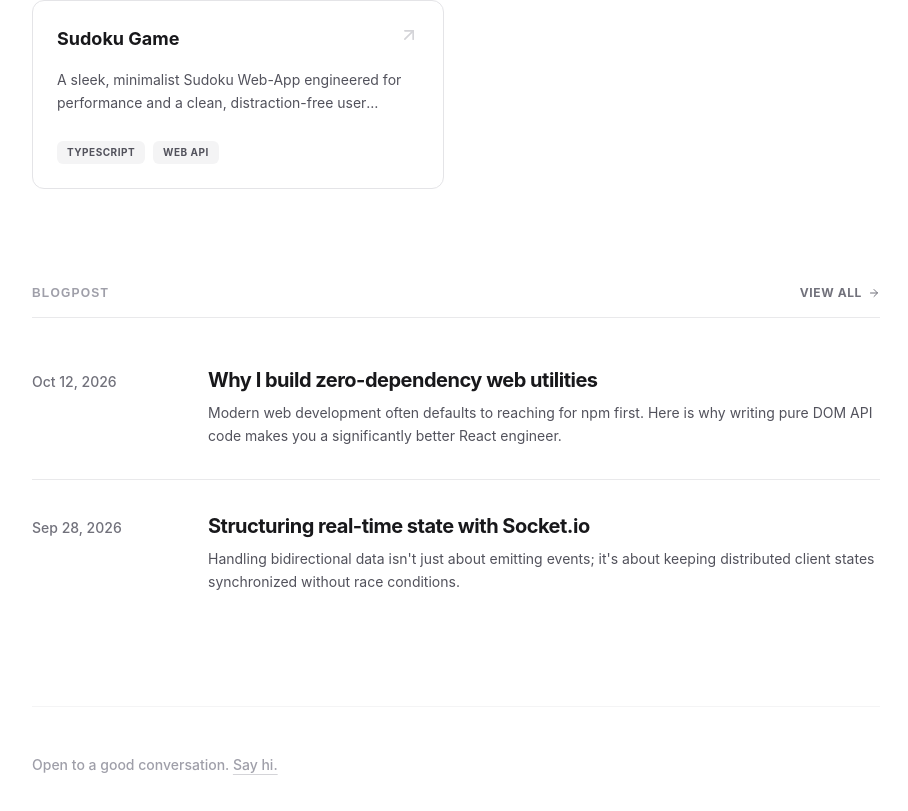
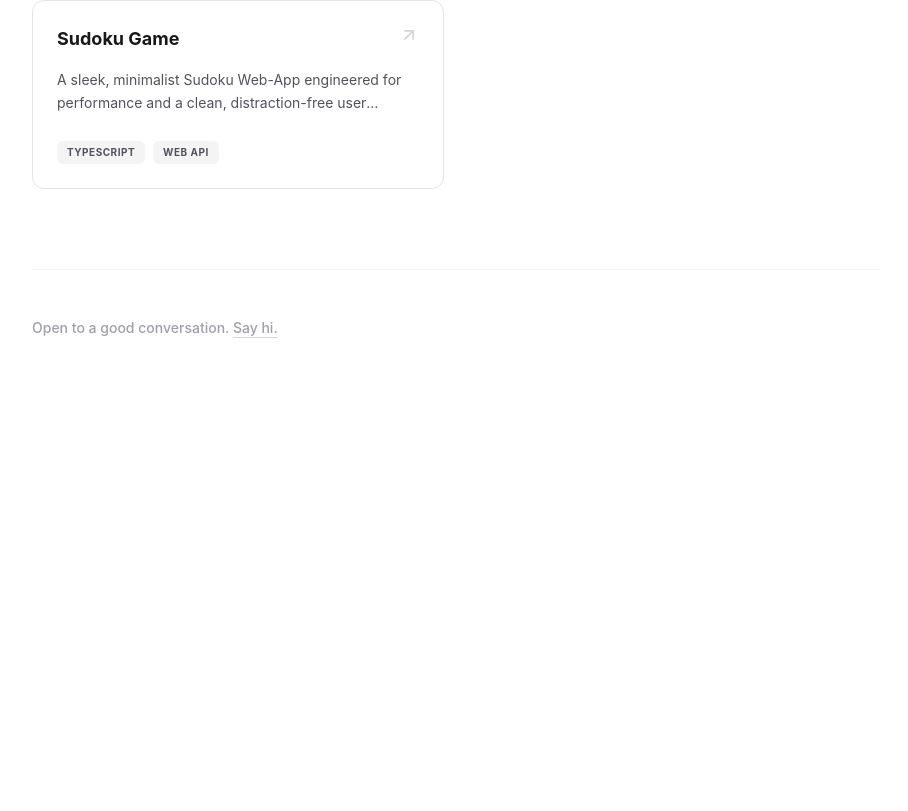
Before and after one commit to amanvite/amanvite.github.io, a React (Vite) app: page / in a window 1280 px wide. Shown: the part 1576-2387 px from the top of the page, without its empty margins (184-1092 px from the left). After the commit the page ends 1962 px from the top, so only its background shows below. Built offline with nearby package versions, Linux system fonts and the light colour scheme.

Commit message:
removed blog option

```diff
--- a/src/App.tsx
+++ b/src/App.tsx
@@ -1,7 +1,5 @@
 import { BrowserRouter as Router, Routes, Route } from 'react-router-dom';
 import Home from './pages/Home';
-import BlogPosts from './pages/BlogPost.tsx';
-import Post from './pages/Post.tsx';
 
 export default function App() {
   return (
@@ -11,8 +9,6 @@ export default function App() {
 
           <Routes>
             <Route path="/" element={<Home />} />
-            <Route path="/blog" element={<BlogPosts />} />
-            <Route path="/blog/:id" element={<Post />} />
           </Routes>
 
           {/* Persistent Footer */}
--- a/src/data.tsx
+++ b/src/data.tsx
@@ -6,7 +6,7 @@ export const PROJECTS = [
     title: 'Talksy',
     description: 'Bidirectional messaging ecosystem. Maintained synchronous client states across distributed connections.',
     tech: ['JavaScript', 'Node.js', 'Socket.io', 'MongoDB'],
-    link: 'https://github.com/amanvite/talksy/', // Update this if Talksy has a live link
+    link: 'https://github.com/amanvite',
     icon: <MessageSquare className="w-5 h-5" />,
     linkColor: 'decoration-emerald-500'
   },
@@ -29,28 +29,3 @@ export const PROJECTS = [
     linkColor: 'decoration-blue-500'
   }
 ];
-
-export const BLOG_POSTS = [
-  {
-    id: 'zero-dependency',
-    title: 'Why I build zero-dependency web utilities',
-    excerpt: 'Modern web development often defaults to reaching for npm first. Here is why writing pure DOM API code makes you a significantly better React engineer.',
-    date: 'Oct 12, 2026',
-    linkColor: 'decoration-emerald-500',
-    content: [
-      'Modern web development often defaults to reaching for npm first. Here is why writing pure DOM API code makes you a significantly better React engineer.',
-      'By removing the abstraction layer of a heavy framework, you are forced to understand exactly how the browser renders and paints pixels on the screen.'
-    ]
-  },
-  {
-    id: 'socket-io-state',
-    title: 'Structuring real-time state with Socket.io',
-    excerpt: "Handling bidirectional data isn't just about emitting events; it's about keeping distributed client states synchronized without race conditions.",
-    date: 'Sep 28, 2026',
-    linkColor: 'decoration-blue-500',
-    content: [
-      "Handling bidirectional data isn't just about emitting events; it's about keeping distributed client states synchronized without race conditions.",
-      "When building Talksy, the biggest hurdle wasn't the connection itself, but ensuring that when user A types, user B sees the state perfectly mirrored without a millisecond of layout shift."
-    ]
-  }
-];
--- a/src/pages/BlogPost.tsx
+++ /dev/null
@@ -1,56 +0,0 @@
-import { useState, useEffect } from 'react';
-import { ArrowLeft } from 'lucide-react';
-import { Link } from 'react-router-dom';
-import { BLOG_POSTS } from '../data';
-
-export default function BlogPosts() {
-  const [isMounted, setIsMounted] = useState(false);
-
-  useEffect(() => {
-    setIsMounted(true);
-    window.scrollTo(0, 0);
-  }, []);
-
-  return (
-    <div className={`transition-all duration-700 ease-out max-w-3xl mx-auto ${isMounted ? 'opacity-100 translate-y-0' : 'opacity-0 translate-y-4'}`}>
-
-      <div className="mb-12">
-        <Link to="/" className="inline-flex items-center text-sm font-medium text-zinc-500 hover:text-zinc-900 transition-colors group tracking-wide">
-          <ArrowLeft className="w-4 h-4 mr-2 group-hover:-translate-x-1 transition-transform" />
-          Back to Home
-        </Link>
-      </div>
-
-      <header className="mb-16 border-b border-zinc-200/80 pb-6">
-        <h1 className="text-3xl md:text-4xl font-bold text-zinc-900 tracking-tight mb-2">
-          Engineering Logs
-        </h1>
-        <p className="text-lg text-zinc-500">
-          Thoughts on web architecture, TypeScript, and the MERN ecosystem.
-        </p>
-      </header>
-
-      <div className="flex flex-col">
-        {BLOG_POSTS.map((post) => (
-          <Link
-            key={post.id}
-            to={`/blog/${post.id}`}
-            className="group py-8 border-b border-zinc-200/80 last:border-b-0 flex flex-col md:flex-row gap-2 md:gap-12 items-baseline"
-          >
-            <div className="text-sm font-medium text-zinc-500 shrink-0 md:w-32">
-              {post.date}
-            </div>
-            <div className="flex-1">
-              <h3 className="font-bold text-lg md:text-xl text-zinc-900 group-hover:text-emerald-600 transition-colors mb-2 tracking-tight">
-                {post.title}
-              </h3>
-              <p className="text-sm text-zinc-600 leading-relaxed">
-                {post.excerpt}
-              </p>
-            </div>
-          </Link>
-        ))}
-      </div>
-    </div>
-  );
-}
--- a/src/pages/Home.tsx
+++ b/src/pages/Home.tsx
@@ -1,8 +1,7 @@
 import { useState, useEffect } from 'react';
-import { ArrowRight, Globe, Server, Workflow, Bot, Database, Layers, Copy, CheckCircle2, ArrowUpRight } from 'lucide-react';
-import { Link } from 'react-router-dom';
+import { Globe, Server, Workflow, Bot, Database, Layers, Copy, CheckCircle2, ArrowUpRight } from 'lucide-react';
 import { GithubIcon, LinkedinIcon, MailIcon } from '../components/Icons';
-import { PROJECTS, BLOG_POSTS } from '../data';
+import { PROJECTS } from '../data';
 
 const CAPABILITIES = [
   {
@@ -153,7 +152,7 @@ export default function Home() {
       </section>
 
       {/* Professional Pinned Projects */}
-      <section className="mb-24">
+      <section className="mb-16">
         <div className="mb-8 border-b border-zinc-200/80 pb-4">
           <h2
             className="text-xs font-bold uppercase tracking-widest text-zinc-400"
@@ -193,43 +192,6 @@ export default function Home() {
         </div>
       </section>
 
-      {/* Editorial List BlogPost Section */}
-      <section className="mb-20">
-        <div className="flex items-center justify-between mb-4 border-b border-zinc-200/80 pb-4">
-          <h2
-            className="text-xs font-bold uppercase tracking-widest text-zinc-400"
-            style={{ fontFamily: '"Maddison", sans-serif' }}
-          >
-            BlogPost
-          </h2>
-          <Link to="/blog" className="text-xs font-bold text-zinc-500 hover:text-zinc-900 transition-colors flex items-center group uppercase tracking-wider">
-            View all <ArrowRight className="w-3 h-3 ml-1.5 group-hover:translate-x-1 transition-transform" />
-          </Link>
-        </div>
-
-        <div className="flex flex-col">
-          {BLOG_POSTS.slice(0, 2).map((post) => (
-            <Link
-              key={post.id}
-              to={`/blog/${post.id}`}
-              className="group py-8 border-b border-zinc-200/80 last:border-b-0 flex flex-col md:flex-row gap-2 md:gap-12 items-baseline"
-            >
-              <div className="text-sm font-medium text-zinc-500 shrink-0 md:w-32">
-                {post.date}
-              </div>
-              <div className="flex-1">
-                <h3 className="font-bold text-lg md:text-xl text-zinc-900 group-hover:text-emerald-600 transition-colors mb-2 tracking-tight">
-                  {post.title}
-                </h3>
-                <p className="text-sm text-zinc-600 leading-relaxed">
-                  {post.excerpt}
-                </p>
-              </div>
-            </Link>
-          ))}
-        </div>
-      </section>
-
     </div>
   );
 }
--- a/src/pages/Post.tsx
+++ /dev/null
@@ -1,72 +0,0 @@
-import { useState, useEffect } from 'react';
-import { ArrowLeft, Calendar, Clock } from 'lucide-react';
-import { Link, useParams } from 'react-router-dom';
-import { BLOG_POSTS } from '../data';
-
-export default function Post() {
-  const { id } = useParams();
-  const [isMounted, setIsMounted] = useState(false);
-
-  const post = BLOG_POSTS.find(p => p.id === id);
-
-  useEffect(() => {
-    setIsMounted(true);
-    window.scrollTo(0, 0);
-  }, [id]);
-
-  if (!post) return <div className="text-zinc-900 pt-20">Post not found.</div>;
-
-  // Calculate estimated reading time
-  const wordCount = post.content.join(' ').split(' ').length;
-  const readTime = Math.ceil(wordCount / 200) || 1;
-
-  return (
-    <div className={`transition-all duration-700 ease-out max-w-3xl mx-auto ${isMounted ? 'opacity-100 translate-y-0' : 'opacity-0 translate-y-4'}`}>
-
-      {/* Refined Navigation */}
-      <div className="mb-12">
-        <Link to="/blog" className="inline-flex items-center text-sm font-medium text-zinc-500 hover:text-zinc-900 transition-colors group tracking-wide">
-          <ArrowLeft className="w-4 h-4 mr-2 group-hover:-translate-x-1 transition-transform" />
-          Back to logs
-        </Link>
-      </div>
-
-      <article>
-        {/* Executive Post Header */}
-        <header className="mb-12">
-          <h1 className="text-3xl md:text-5xl font-bold text-zinc-900 tracking-tight leading-[1.15] mb-8">
-            {post.title}
-          </h1>
-
-          {/* Metadata Row */}
-          <div className="flex flex-wrap items-center gap-6 text-sm text-zinc-500 border-y border-zinc-200/80 py-4 font-medium">
-            <div className="flex items-center gap-2">
-              <Calendar className="w-4 h-4" />
-              <span>{post.date}</span>
-            </div>
-            <div className="flex items-center gap-2">
-              <Clock className="w-4 h-4" />
-              <span>{readTime} min read</span>
-            </div>
-          </div>
-        </header>
-
-        {/* Content Body */}
-        <div className="prose prose-zinc max-w-none text-zinc-700 leading-relaxed text-base md:text-lg space-y-8">
-          {post.content.map((paragraph, idx) => (
-            <p key={idx}>{paragraph}</p>
-          ))}
-        </div>
-      </article>
-
-      {/* Return to Top / Logs */}
-      <div className="mt-20 pt-8 border-t border-zinc-200/80">
-         <Link to="/blog" className="inline-flex items-center text-sm font-bold text-zinc-900 hover:text-emerald-600 transition-colors group uppercase tracking-wider">
-          <ArrowLeft className="w-4 h-4 mr-2 group-hover:-translate-x-1 transition-transform" />
-          Return to all posts
-        </Link>
-      </div>
-
-    </div>
-  );
-}
```
